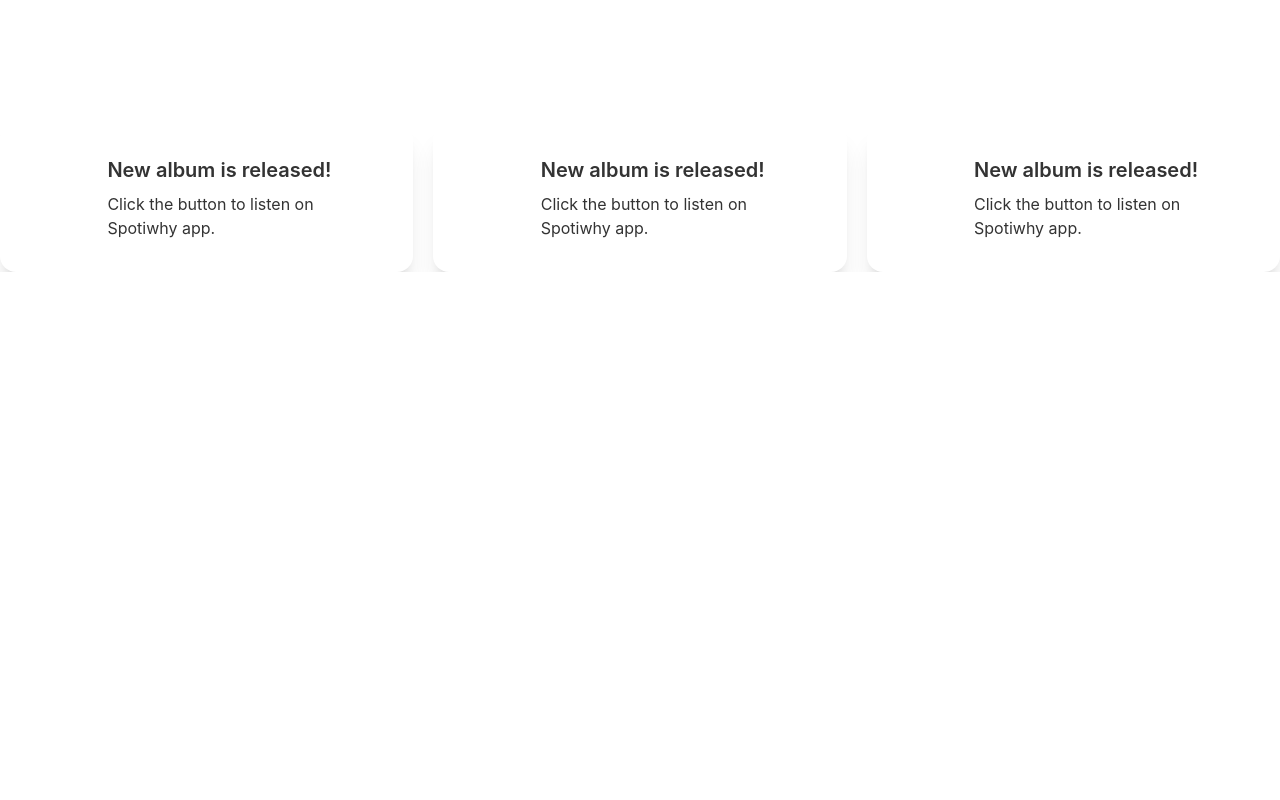
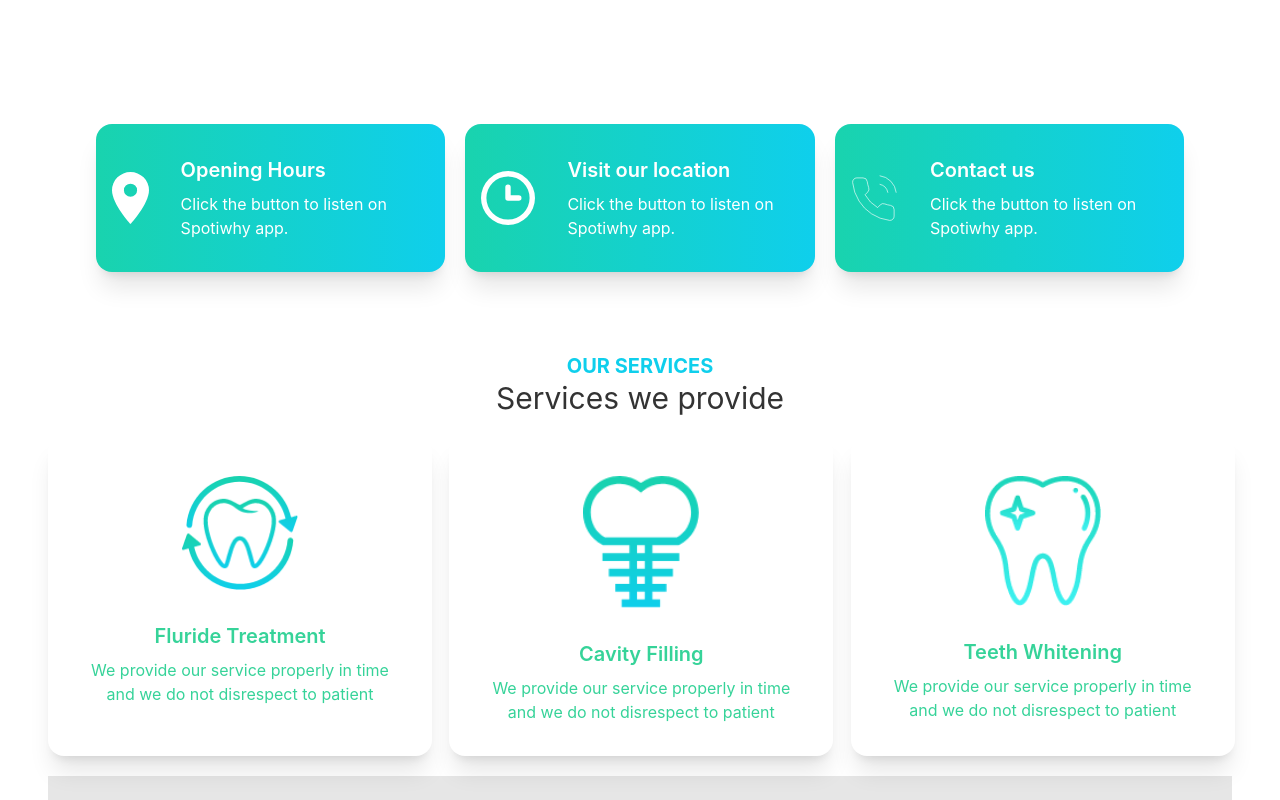
Before and after one commit to nasirmondol/doctors-portal-client, a React (Create React App) app: page / in a window 1280 px wide. Shown: the part 740-1540 px from the top of the page. Before the commit the page ends 1012 px from the top, so only its background shows below. Built offline with nearby package versions, Linux system fonts and the light colour scheme.

Commit message:
service and banner

```diff
--- /dev/null
+++ b/src/Pages/Home/Exeptional.js
@@ -0,0 +1,11 @@
+import React from 'react';
+
+const Exeptional = () => {
+    return (
+        <div class="">
+
+        </div>
+    );
+};
+
+export default Exeptional;
--- a/src/Pages/Home/Home/Home.js
+++ b/src/Pages/Home/Home/Home.js
@@ -1,12 +1,14 @@
 import React from 'react';
 import Banner from '../Banner/Banner';
 import Info from '../Info';
+import Services from '../Services/Services';
 
 const Home = () => {
     return (
-        <div>
+        <div className='px-12'>
             <Banner></Banner>
             <Info></Info>
+            <Services></Services>
         </div>
     );
 };
--- a/src/Pages/Home/Info.js
+++ b/src/Pages/Home/Info.js
@@ -1,13 +1,15 @@
 import React from 'react';
 import InfoCard from './InfoCard';
 import clock from '../../assets/icons/clock.svg'
+import marker from '../../assets/icons/marker.svg'
+import phone from '../../assets/icons/phone.svg'
 
 const Info = () => {
     return (
-        <div className='grid grid-cols-1 lg:grid-cols-3 gap-5'>
-            <InfoCard img={clock}></InfoCard>
-            <InfoCard img={clock}></InfoCard>
-            <InfoCard img={clock}></InfoCard>
+        <div className='grid grid-cols-1 lg:grid-cols-3 gap-5 px-12'>
+            <InfoCard title="Opening Hours" bgClass="bg-gradient-to-r from-secondary to-primary" img={marker}></InfoCard>
+            <InfoCard title="Visit our location" bgClass=" bg-gradient-to-r from-secondary to-primary" img={clock}></InfoCard>
+            <InfoCard title="Contact us" bgClass="bg-gradient-to-r from-secondary to-primary" img={phone}></InfoCard>
         </div>
     );
 };
--- a/src/Pages/Home/InfoCard.js
+++ b/src/Pages/Home/InfoCard.js
@@ -1,13 +1,13 @@
 import React from 'react';
 
-const InfoCard = ({img}) => {
+const InfoCard = ({img, title, bgClass}) => {
     return (
-        <div class="card lg:card-side bg-base-100 shadow-xl bg-accent">
+        <div class={`card lg:card-side bg-base-100 shadow-xl ${bgClass}`}>
             <figure>
-                <img src={img} alt="Album" />
+                <img className='pl-4' src={img} alt="Album" />
             </figure>
-            <div class="card-body">
-                <h2 class="card-title">New album is released!</h2>
+            <div class="card-body text-white">
+                <h2 class="card-title">{title}</h2>
                 <p>Click the button to listen on Spotiwhy app.</p>
             </div>
         </div>
--- /dev/null
+++ b/src/Pages/Home/Service/Service.js
@@ -0,0 +1,18 @@
+import React from 'react';
+
+const Service = ({service}) => {
+
+    return (
+        <div class="card w-96 bg-white shadow-xl">
+            <figure class="px-10 pt-10">
+                <img width={116} height={115} src={service.img} alt="Shoes" class="rounded-xl" />
+            </figure>
+            <div class="card-body items-center text-center">
+                <h2 class="card-title text-success">{service.name}</h2>
+                <p className='text-success'>{service.description}</p>
+            </div>
+        </div>
+    );
+};
+
+export default Service;
--- /dev/null
+++ b/src/Pages/Home/Services/Services.css
@@ -0,0 +1,4 @@
+.images{
+    height: 485px;
+    width: 458px;
+}
--- /dev/null
+++ b/src/Pages/Home/Services/Services.js
@@ -0,0 +1,60 @@
+import React from 'react';
+import fluride from '../../../assets/images/fluoride.png'
+import cavity from '../../../assets/images/cavity.png'
+import whitening from '../../../assets/images/whitening.png'
+import Service from '../Service/Service';
+import child from '../../../assets/images/treatment.png'
+import './Services.css'
+
+
+const Services = () => {
+    const services1 = [
+        {
+            _id: 1,
+            name: "Fluride Treatment",
+            img: fluride,
+            description: 'We provide our service properly in time and we do not disrespect to patient',
+        },
+        {
+            _id: 1,
+            name: "Cavity Filling",
+            img: cavity,
+            description: 'We provide our service properly in time and we do not disrespect to patient'
+        },
+        {
+            _id: 1,
+            name: "Teeth Whitening",
+            img: whitening,
+            description: 'We provide our service properly in time and we do not disrespect to patient'
+        }
+    ]
+
+    return (
+        <div>
+            <div className='text-center mt-20'>
+                <h3 className='text-xl text-primary font-bold uppercase'>Our services</h3>
+                <h1 className='text-3xl mb-5'>Services we provide</h1>
+            </div>
+            <div className='grid sm:grid-cols-1 md:grid-cols-2 lg:grid-cols-3 gap-5'>
+                {
+                    services1.map(service => <Service
+                        key={service._id}
+                        service={service}
+                    ></Service>)
+                }
+            </div>
+            <div class="hero min-h-screen bg-base-200 mt-5">
+                <div class="hero-content flex-col lg:flex-row">
+                    <img src={child} class="max-w-sm rounded-lg shadow-2xl" />
+                    <div className='p-5'>
+                        <h1 class="text-5xl font-bold">Exceptional Dental Care, on Your Terms</h1>
+                        <p class="py-6">Lorem ipsum dolor sit amet consectetur adipisicing elit. Nobis architecto, doloremque beatae ipsam magnam quis nemo et atque quisquam dolorem suscipit incidunt sequi alias praesentium enim optio ipsa! Quo, natus!</p>
+                        <button class="btn btn-primary uppercase text-white text-bold bg-gradient-to-r from-secondary to-primary">Get Started</button>
+                    </div>
+                </div>
+            </div>
+        </div>
+    );
+};
+
+export default Services;
--- /dev/null
+++ b/src/Pages/Home/SingleService/SingleService.js
@@ -0,0 +1,20 @@
+import React from 'react';
+
+const SingleService = () => {
+    return (
+        <div class="card w-96 bg-base-100 shadow-xl">
+            <figure class="px-10 pt-10">
+                <img src="https://placeimg.com/400/225/arch" alt="Shoes" class="rounded-xl" />
+            </figure>
+            <div class="card-body items-center text-center">
+                <h2 class="card-title">Shoes!</h2>
+                <p>If a dog chews shoes whose shoes does he choose?</p>
+                <div class="card-actions">
+                    <button class="btn btn-primary">Buy Now</button>
+                </div>
+            </div>
+        </div>
+    );
+};
+
+export default SingleService;
```
